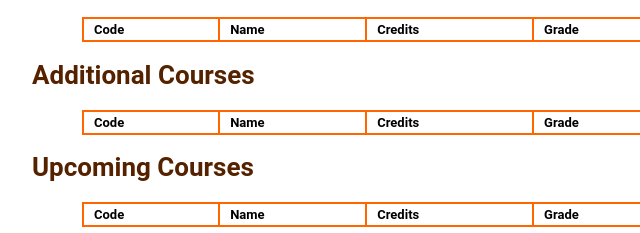
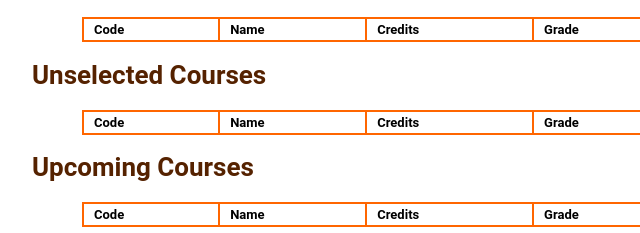
Before and after one commit to RachitKeertiDas/AIMS-Helper-Firefox, a browser extension: page gpa/gpa_report.html in a window 1280 px wide. Shown: the part 400-633 px from the top of the page, 293-933 px from the left. Drawn offline with Linux system fonts and the light colour scheme.

```diff
--- a/gpa/fetchGPA.js
+++ b/gpa/fetchGPA.js
@@ -63,7 +63,7 @@
     const rollNo = studentDataDiv.childNodes[5].childNodes[3].innerHTML;
     const branch = studentDataDiv.childNodes[9].childNodes[1].childNodes[3].innerHTML;
     const studentType = studentDataDiv.childNodes[9].childNodes[3].childNodes[3].innerHTML;
-    console.log('Retrieved Student Data');
+    // console.log('Retrieved Student Data');
     const studentData = {
       name: studentName,
       rollNo,
@@ -110,7 +110,7 @@
         browser.runtime.sendMessage({ command: 'calculateGPA' });
       });
     });
-    console.log('Adding courses successful');
+    // console.log('Adding courses successful');
   }
 
   browser.runtime.onMessage.addListener((message) => {
--- a/gpa/gpa_report.html
+++ b/gpa/gpa_report.html
@@ -46,7 +46,7 @@
           <th>Grade</th>
         </tr>
       </table>
-      <h1 class="additional-header">Additional Courses</h1>
+      <h1 class="additional-header">Unselected Courses</h1>
       <table class="additional courses">
         <tr>
           <th>Code</th>
```
Also changed, not shown: gpa/gpa_report.js (+5 -6 lines). Lines whose indentation alone changed are shown as unchanged.
